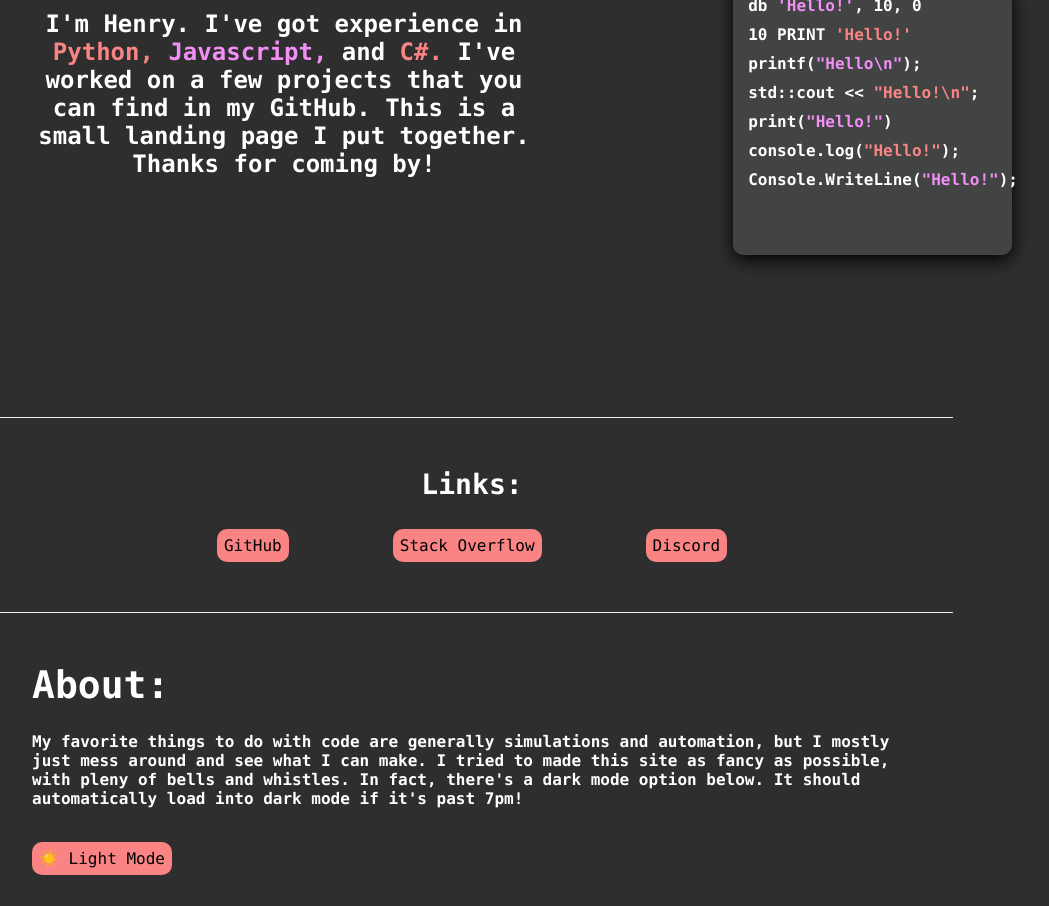
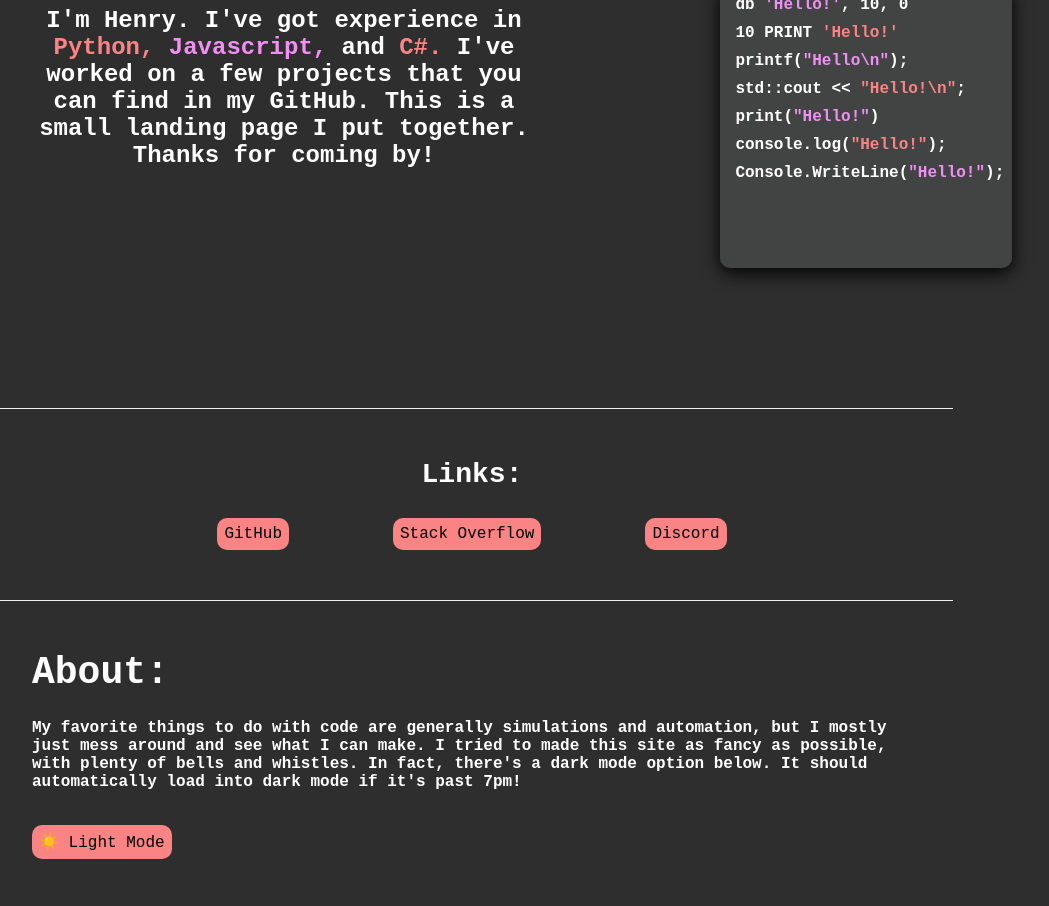
Before and after one commit to HenryBass/OldSite, a plain HTML site: page index.html in a window 1280 px wide. Shown: the part 139-1045 px from the top of the page, without its empty margins (168-1217 px from the left). Drawn offline with Linux system fonts and the light colour scheme.

Commit message:
Update index.html

```diff
--- a/index.html
+++ b/index.html
@@ -5,8 +5,6 @@
   <meta charset="UTF-8" />
   <meta name="viewport" content="width=device-width,initial-scale=1" />
   <meta name="description" content="" />
-
-  <link rel="shortcut icon" href="favicon.ico" type="image/x-icon">
 
 </head>
 
@@ -28,13 +26,13 @@
     h1{
         margin-left: 200px;
         font-size:38px;
-        font-family: Consolas;
+        font-family: monospace;
     }
 
     h2{
         margin-left: 200px;
         font-size: 1.25vw;
-        font-family: Consolas;
+        font-family: monospace;
 
     }
 
@@ -42,7 +40,7 @@
         margin-left: 200px;
         font-size: 1.25vw;
         color: black;
-        font-family: Consolas;
+        font-family: monospace;
         height: 34px;
         padding:5px;
         text-decoration: none;
@@ -61,7 +59,7 @@
 
     p{
         margin-left: 200px;
-        font-family: Consolas;
+        font-family: monospace;
         font-size: 1.25vw;
         font-weight: bolder;
         margin-right: 200px;
@@ -71,6 +69,7 @@
         margin-top: 50px;
         margin-bottom: 50px;
         border-top: 1px;
+        color: black;
     }
 
     .growhr{
@@ -96,7 +95,7 @@
         padding: 7px;
         border-style: none;
         font-size: 1.25vw;
-        font-family: Consolas;
+        font-family: monospace;
     }
 
     button:hover{
@@ -113,7 +112,7 @@
         text-align: center;
         font-size: 24px;
         margin-left: 0px;
-        font-family: Consolas;
+        font-family: monospace;
     }
 
     @keyframes baranim {
@@ -165,8 +164,8 @@
     }
 
     .code {
-        width: 21vw;
-        height: 21vw;
+        width: 22vw;
+        height: 22vw;
         background-color: #f1f1f1;
         float: right;
         margin-right: 100px;
@@ -234,21 +233,21 @@
     }
     .Title {
         grid-area: Title;
-        font-family: Consolas;
+        font-family: monospace;
         font-size: 1.5vw;
         font-weight: bolder;
         margin-right: 200px;
     }
     .Desc {
         grid-area: Desc;
-        font-family: Consolas;
+        font-family: monospace;
         font-size: 1.25vw;
         font-weight: bolder;
         margin-right: 200px;
     }
 
     @font-face {
-        font-family: mono; src: url('../henrybass.github.io/CONSOLA.ttf');
+        font-family: mono; src: url('CONSOLA.TTF');
     }
 
 </style>
@@ -305,7 +304,7 @@
         <h1>About:</h1>
         <p>My favorite things to do with code are generally simulations and automation, but I mostly just mess around and see what I can make.
             I tried to made this site as fancy as possible,
-             with pleny of bells and whistles. In fact, there's a dark mode option below. It should automatically load into dark mode if it's past 7pm!</p><br>
+             with plenty of bells and whistles. In fact, there's a dark mode option below. It should automatically load into dark mode if it's past 7pm!</p><br>
     <button type="button" onclick="dark()" id="toggle" style="margin-left: 200px">&#127769; Dark Mode</button>
     </div>
 
@@ -327,7 +326,7 @@
     <div class="container">
         <div class="Image"><img src="black-hole.png" class="projecticon"></div>
         <div class="Title">Black Hole Calculator</div>
-        <div class="Desc">A math project I did that returns information about a black hole, given it's mass. It's written in JS, and a web version can be found <a href="https://henrybass.github.io/Black-Hole-Calculator-JS/" class="subtlelink">Here</a>.</div>
+        <div class="Desc">A math project I did that returns information about a black hole, given it's mass. It's written in JS, and a web version can be found <a href="https://henrybass.github.io/Black-Hole-Calculator-JS/" class="subtlelink">Here.</a></div>
    </div>
     </div>
 
```
